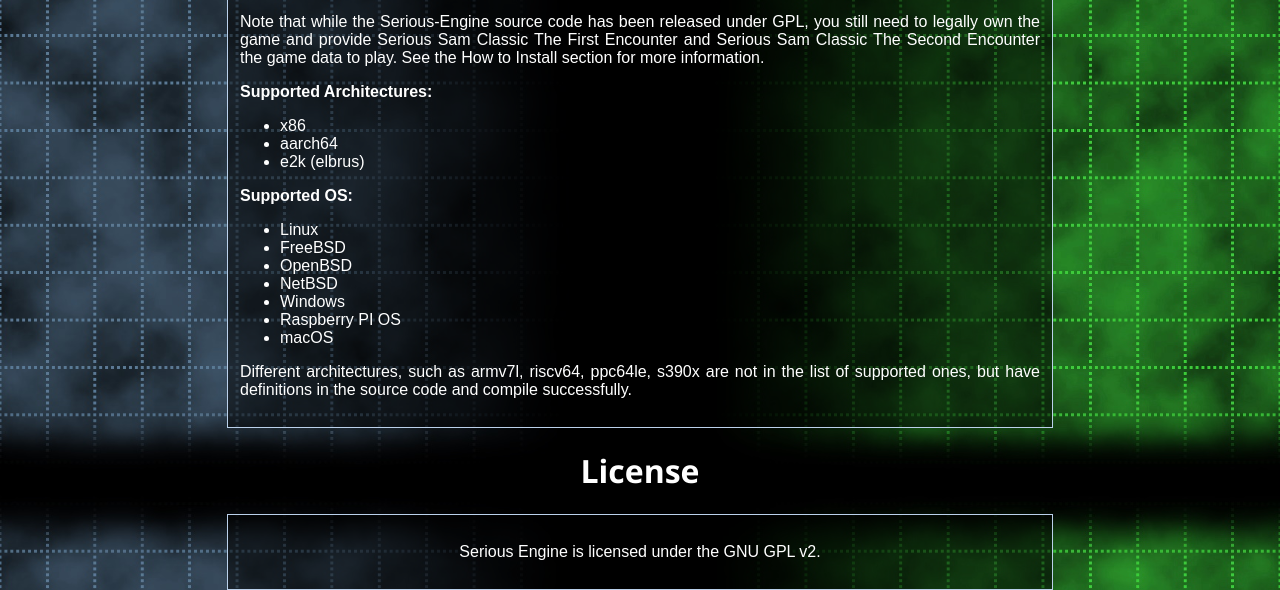
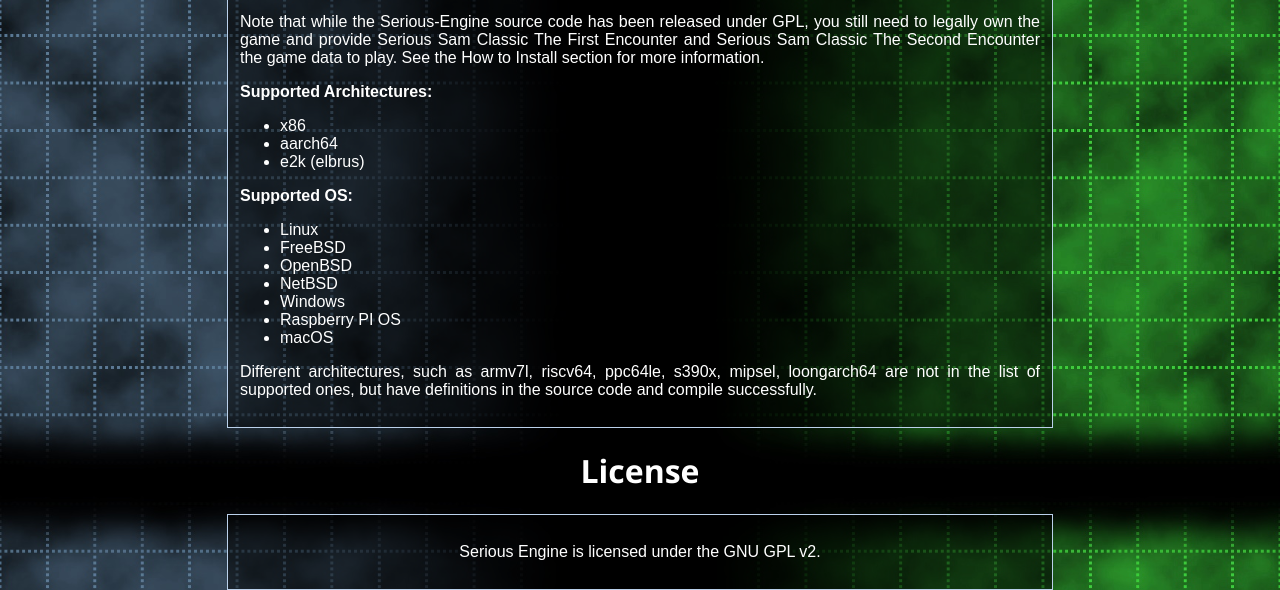
Before and after one commit to tx00100xt/tx00100xt.github.io, a plain HTML site: page index.html in a window 1280 px wide. Shown: the part 317-907 px from the top of the page. Drawn offline with Linux system fonts and the light colour scheme.

Commit message:
Update index.html

```diff
--- a/index.html
+++ b/index.html
@@ -60,7 +60,7 @@
       <li>Raspberry PI OS</li>
       <li>macOS</li>
     </ul>
-    <p>Different architectures, such as armv7l, riscv64, ppc64le, s390x are not in the list of supported ones,
+    <p>Different architectures, such as armv7l, riscv64, ppc64le, s390x, mipsel, loongarch64 are not in the list of supported ones,
     but have definitions in the source code and compile successfully.</p>
   </div>
 
```
